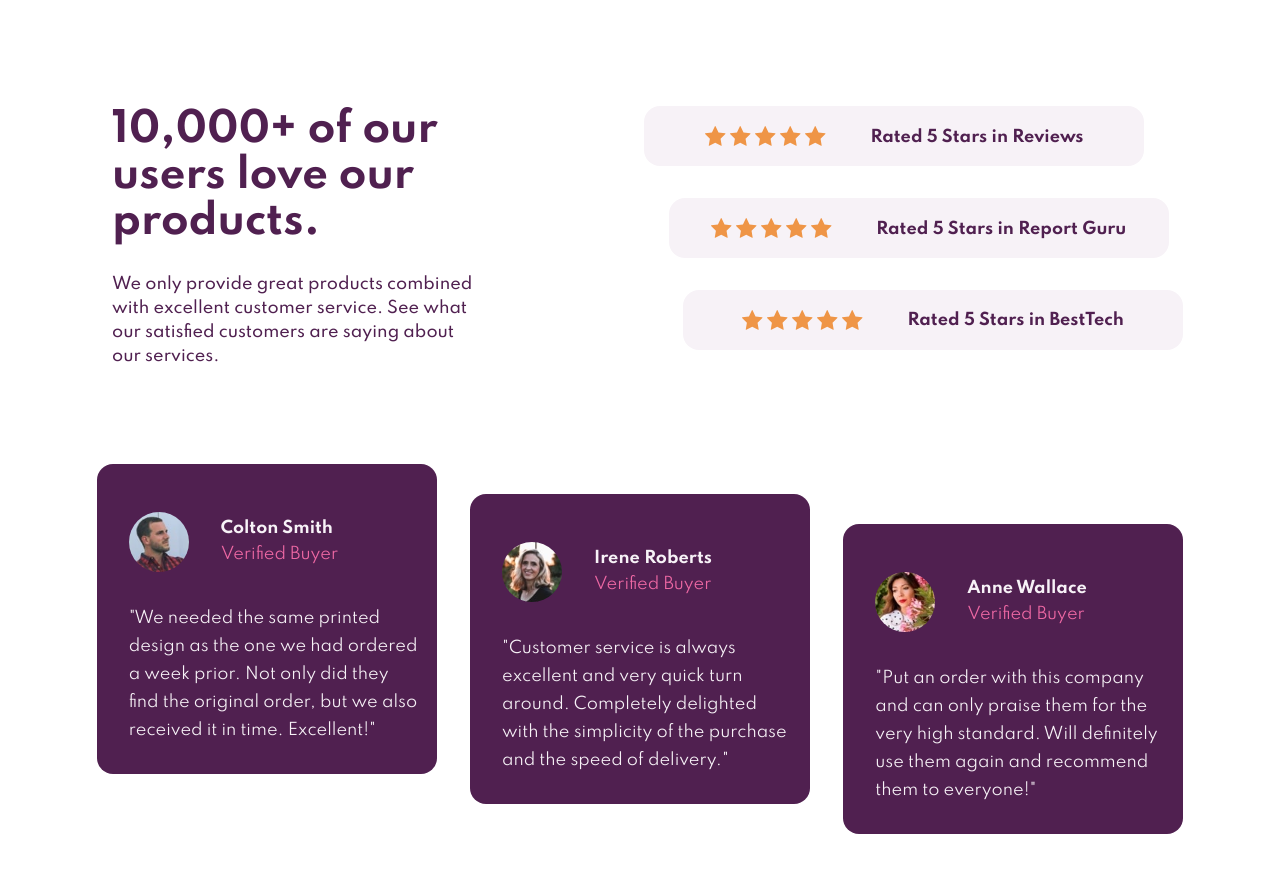
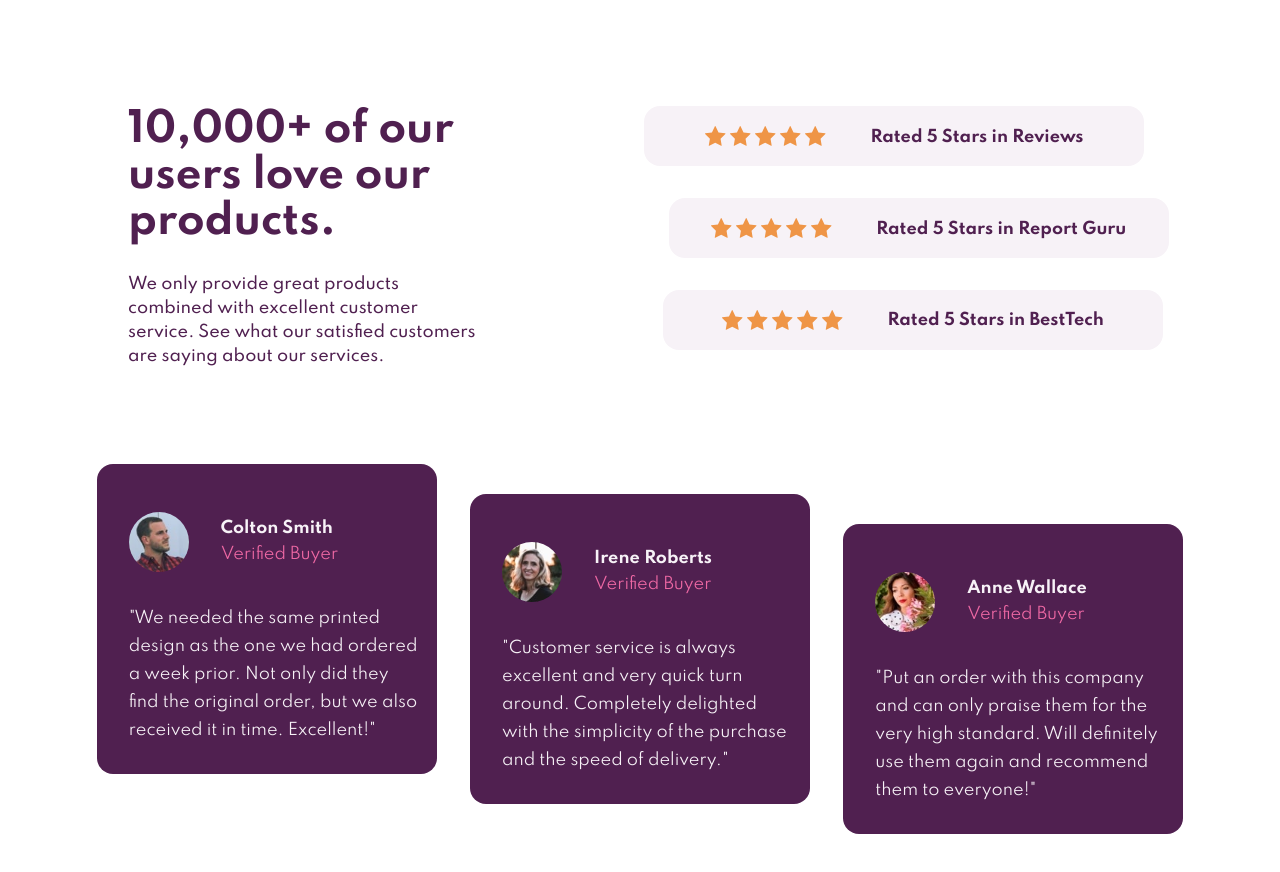
Before and after one commit to devjakov/social-section, a plain HTML site: page index.html in a window 1280 px wide. Drawn offline with Linux system fonts and the light colour scheme.

Commit message:
maybe done

```diff
--- a/style.css
+++ b/style.css
@@ -178,13 +178,13 @@ h4{
 
     .info h1{
         width: 400px;
-        padding-left: 2rem;
+        padding-left: 3rem;
     }
 
     .info p{
         margin: 0 auto 0 0;
         width: 400px;
-        padding-left: 2rem;
+        padding-left: 3rem;
     }
     /* Ratings */
     .wrapper{
@@ -194,10 +194,10 @@ h4{
 
     }
     .rating:nth-child(1){
-        margin-right: 300px;
+        margin-right: 100px;
     }
     .rating:nth-child(3){
-       margin-right:  10px;
+       margin-right:  30px;
     }
 
     .rating{
```
